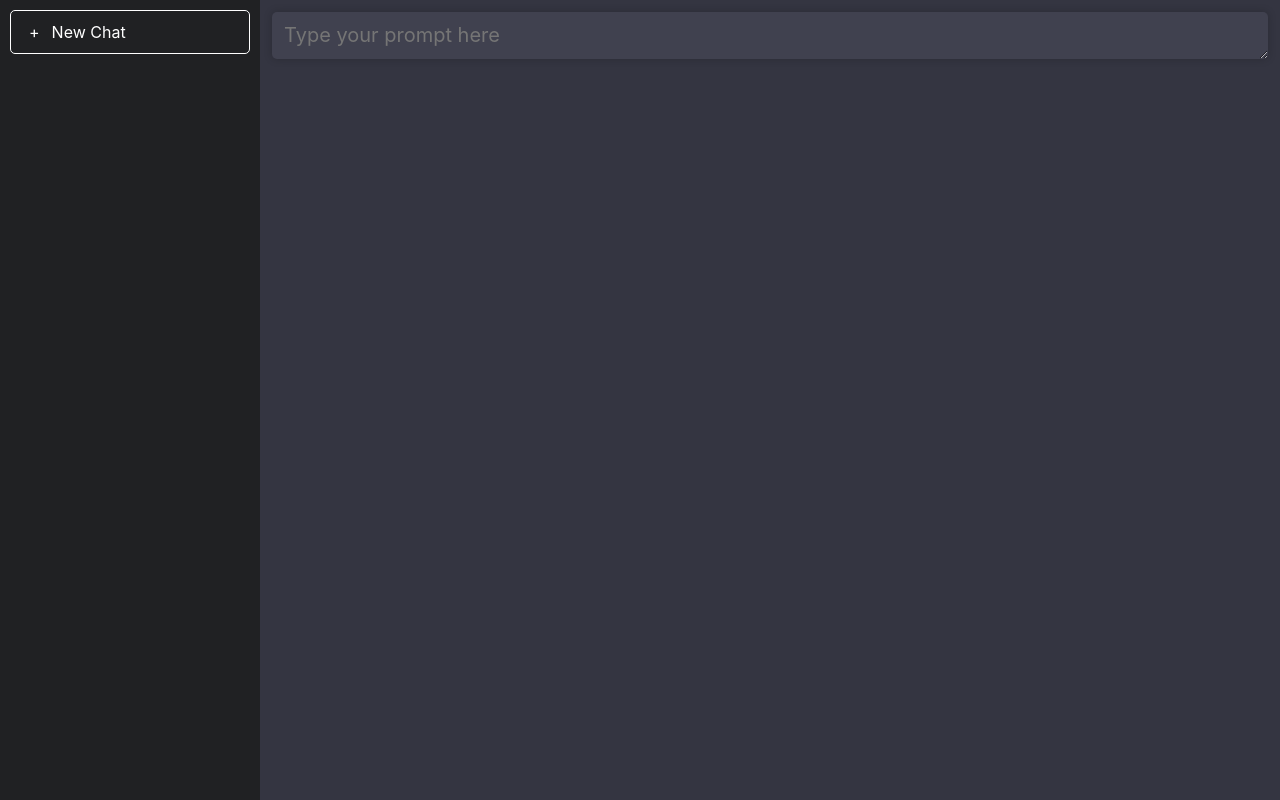
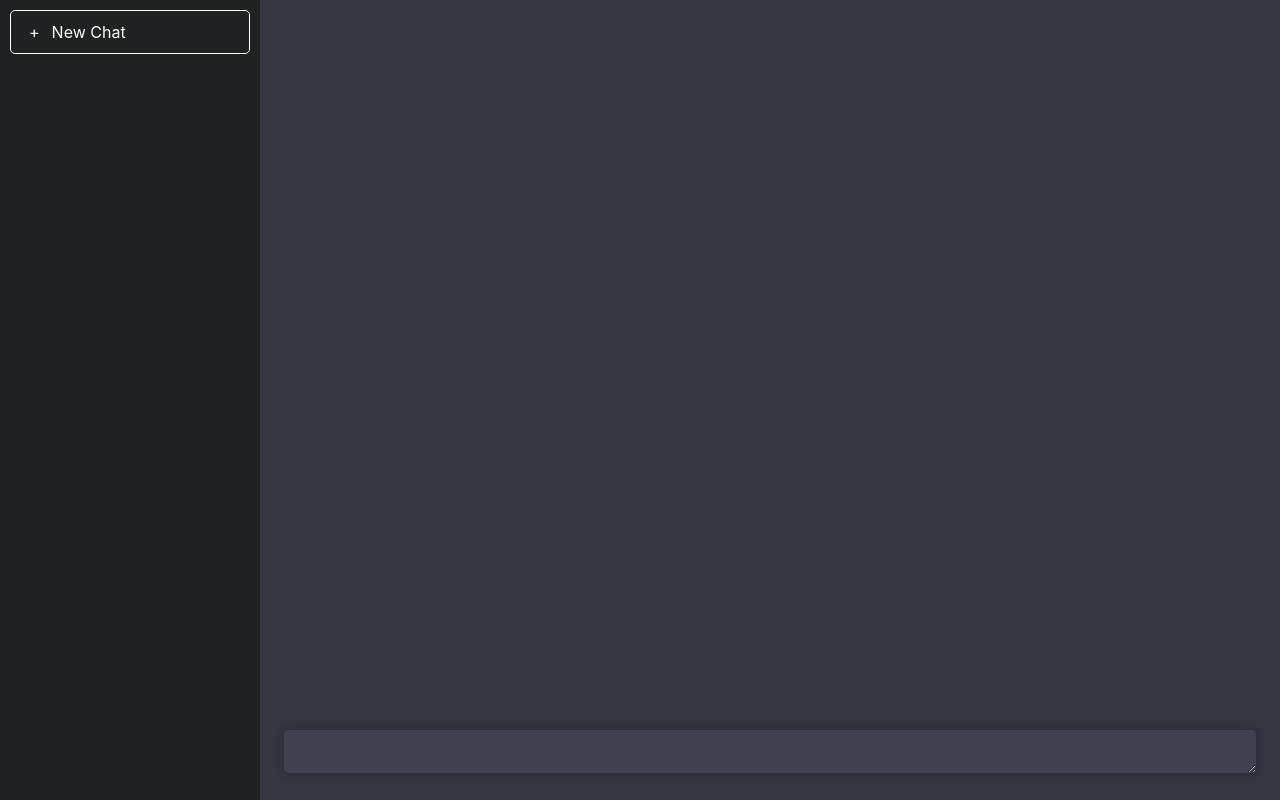
Before and after one commit to ehighberg/chatgpt-clone, a React (Create React App) app in the folder client/: page / in a window 1280 px wide. Built offline with nearby package versions, Linux system fonts and the light colour scheme.

Commit message:
style chat input

```diff
--- a/client/src/App.css
+++ b/client/src/App.css
@@ -33,10 +33,14 @@
 .chatbox {
   flex: 1;
   background-color: #343541;
+  position: relative;
 }
 
 .chat-input-holder {
-  padding: 12px;
+  padding: 24px;
+  position: absolute;
+  bottom: 0;
+  left: 0;right: 0;
 }
 
 .chat-input-textarea {
@@ -44,11 +48,9 @@
   width: 100%;
   padding: 12px;
   color: white;
-  font-size: 1.25em;
   border-radius: 5px;
   border: none;
   outline: none;
   box-shadow: 0 0 8px 0 rgba(0,0,0,0.2);
-  overflow-y: hidden;
-  max-height: 2.5em;
+  height: calc(1.15rem + 24px);
 }
--- a/client/src/App.js
+++ b/client/src/App.js
@@ -12,7 +12,7 @@ function App() {
       </aside>
       <section className="chatbox">
         <div className="chat-input-holder">
-          <textarea rows="1" className="chat-input-textarea" placeholder="Type your prompt here"></textarea>
+          <textarea resize="none" rows="1" className="chat-input-textarea"></textarea>
         </div>
       </section>
     </div>
```
